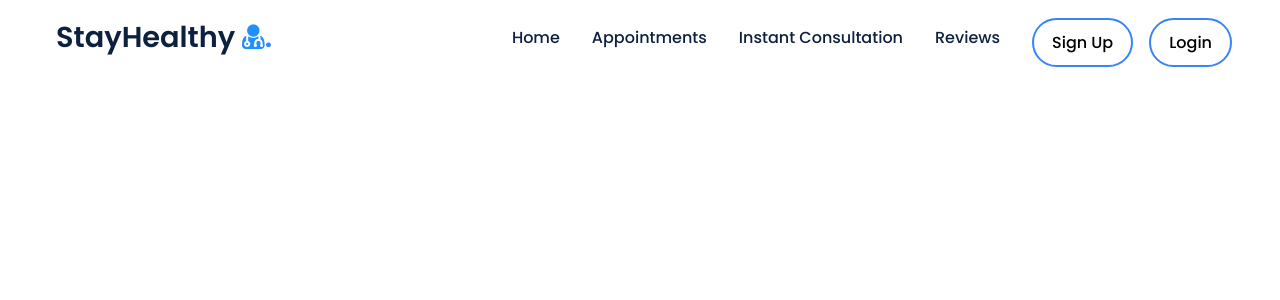
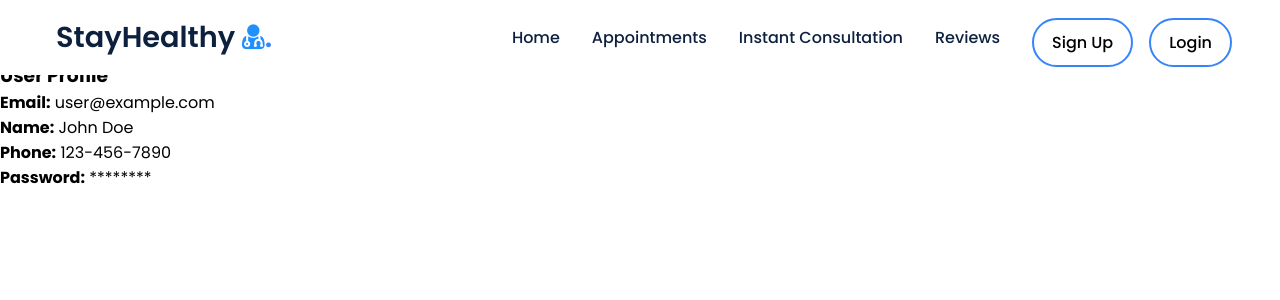
Before and after one commit to isabarriuso/medical_app, a React (Create React App) app: page /profile in a window 1280 px wide. Shown: the top 300 px of the page. Built offline with nearby package versions, Linux system fonts and the light colour scheme.

Commit message:
added profile page

```diff
--- a/src/App.js
+++ b/src/App.js
@@ -14,6 +14,7 @@ import Booking from './Components/Booking/Booking';
 import Notification  from './Components/Notification/Notification';
 import ReviewForm from './Components/ReviewForm/Reviewform';
 import ReviewBox from './Components/ReviewForm/ReviewBox/ReviewBox'
+import ProfileCard from './Components/ProfileCard.js/ProfileCard';
 
 
 function App() {
@@ -22,7 +23,7 @@ function App() {
     <div className="App">
         <BrowserRouter>
           <Navbar/>
-          <Notification>
+          <Notification>            </Notification>
               <Routes>
                 <Route path="/" element={<Landing_Page/>}/>
                 <Route path="/signup" element={<Sign_Up/>}/>
@@ -34,8 +35,9 @@ function App() {
                 <Route path="/booking" element={<Booking />} />
                 <Route path="/reviews" element={<ReviewForm />} />
                 <Route path="/leave-review/:appointmentId" element={<ReviewBox />} />
+                <Route path="/profile" element={<ProfileCard />} />
               </Routes>
-            </Notification>
+
 
         </BrowserRouter>
 
--- a/src/Components/Navbar/Navbar.js
+++ b/src/Components/Navbar/Navbar.js
@@ -69,7 +69,18 @@ const Navbar = () => {
         </li>
         {isLoggedIn?(
           <>
-            Welcome, {username.split('@')[0]}
+            <li className="link">
+                <button className="btn1" onClick={handleDropdown}>
+                    Welcome, {username.split('@')[0]} <i className="fa fa-caret-down"></i>
+                </button>
+                {showDropdown && (
+                    <div className="dropdown-content">
+                        <Link to="/profile">
+                            View Profile
+                        </Link>
+                    </div>
+                )}
+            </li>
             <li className="link">
               <button className="btn2" onClick={handleLogout}>
                 Logout
--- /dev/null
+++ b/src/Components/ProfileCard.js/ProfileCard.css
@@ -0,0 +1,22 @@
+.profile-card-container {
+    display: flex;
+    justify-content: center;
+    align-items: center;
+    height: 100vh; /* Set the container height to full viewport height */
+  }
+
+  .profile-card {
+    border: 1px solid #ddd;
+    padding: 20px;
+    border-radius: 8px;
+    box-shadow: 0 2px 4px rgba(0, 0, 0, 0.1);
+    background-color: #fff;
+  }
+
+  .profile-card h3 {
+    color: #333;
+  }
+
+  .profile-card p {
+    margin: 10px 0;
+  }
--- /dev/null
+++ b/src/Components/ProfileCard.js/ProfileCard.js
@@ -0,0 +1,40 @@
+import React from 'react';
+import PropTypes from 'prop-types';
+
+const ProfileDetails = ({ email, name, phone, password }) => {
+  return (
+    <div className="profile-card">
+      <h3>User Profile</h3>
+      <p><strong>Email:</strong> {email}</p>
+      <p><strong>Name:</strong> {name}</p>
+      <p><strong>Phone:</strong> {phone}</p>
+      <p><strong>Password:</strong> {password}</p>
+    </div>
+  );
+};
+
+ProfileDetails.propTypes = {
+  email: PropTypes.string.isRequired,
+  name: PropTypes.string.isRequired,
+  phone: PropTypes.string.isRequired,
+  password: PropTypes.string.isRequired,
+};
+
+const ProfileCard = () => {
+    // Fetch user details from wherever you store them (session, context, API, etc.)
+    const user = {
+      email: 'user@example.com',
+      name: 'John Doe',
+      phone: '123-456-7890',
+      password: '********',
+    };
+
+    return (
+      <div className="profile-card-container">
+        <h2>User Profile</h2>
+        <ProfileDetails {...user} />
+      </div>
+    );
+  };
+
+export default ProfileCard;
```
